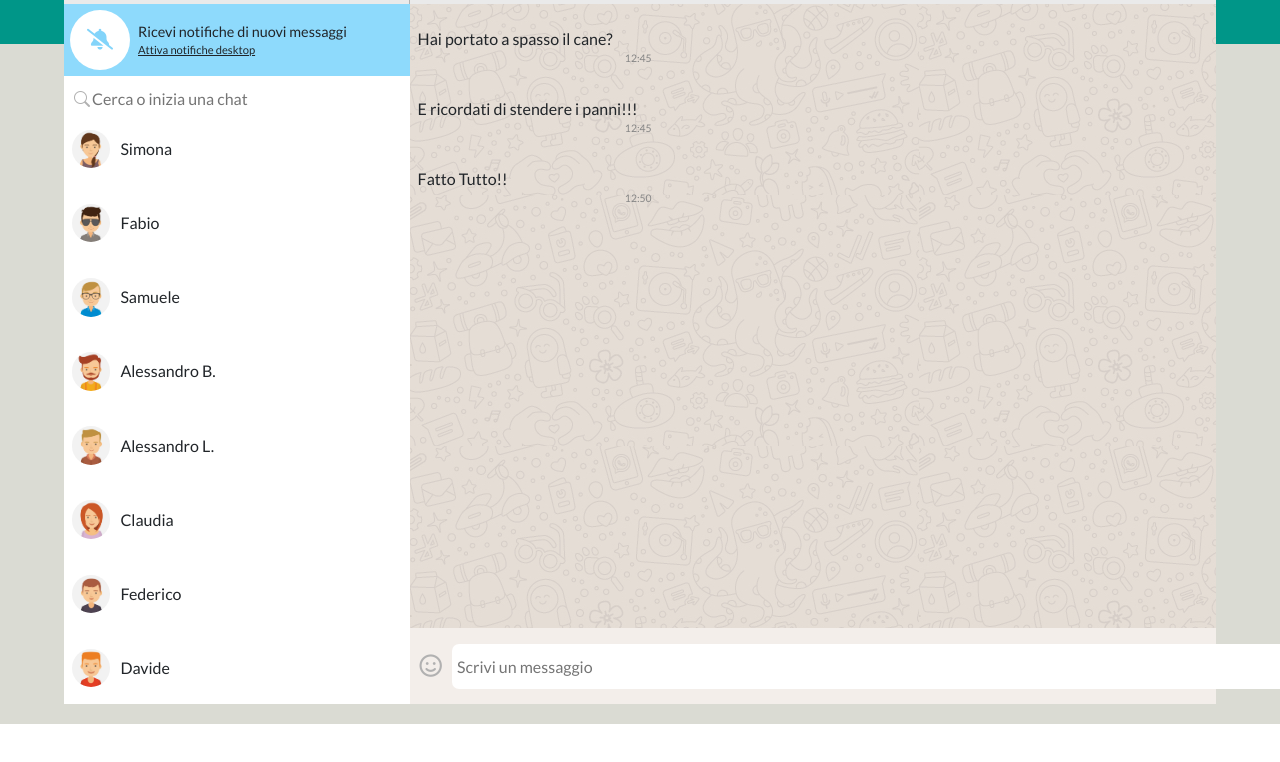
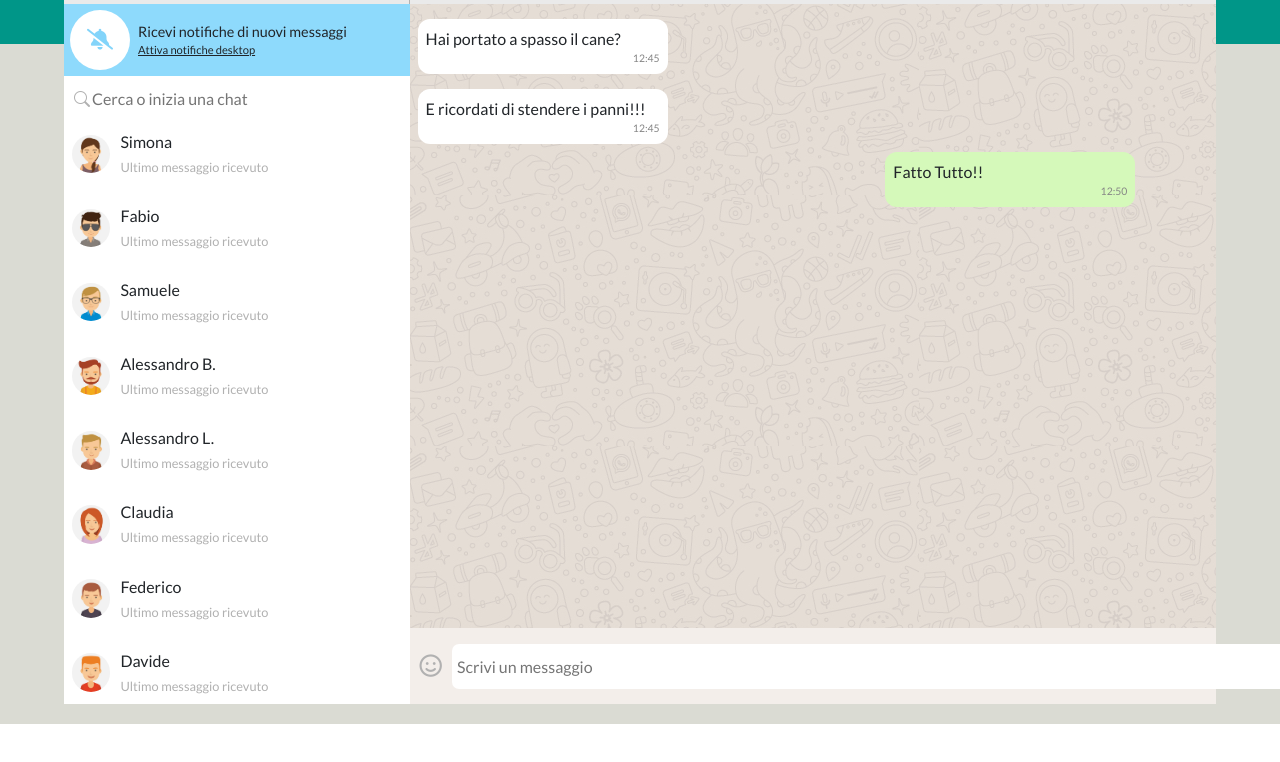
Before and after one commit to Clipper4rancione/vue-boolzapp, a plain HTML site: page milestone 2/index.html in a window 1280 px wide. Shown: the part 76-838 px from the top of the page. Drawn offline with nearby package versions, Linux system fonts and the light colour scheme.

Commit message:
milestone2 completed

```diff
--- a/milestone 2/index.html
+++ b/milestone 2/index.html
@@ -67,7 +67,7 @@
                                         <span class="name">{{contact.name}}</span>
                                         <span class="hour">{{contact.messages.hour}}</span>
                                     </div>
-                                     <span class="last-msg">{{contact.messages.date}}
+                                     <span class="last-msg">Ultimo messaggio ricevuto
                                      </span>
                                 </div>
                             </div>
@@ -96,8 +96,11 @@
 
                     <!-- SEZIONE CHAT -->
                     <div class="chat-wrap">
-                        <div class="chatbox" v-for="message in contacts[activeChat].messages">
-                            <div class="message" :class="received">
+                        <div class="chatbox">
+                            <div class="message"
+                            v-for="message in contacts[activeChat].messages"
+                            :class="message.status"
+                            >
                                 <div class="text">{{message.text}}</div>
                                 <div class="text-date">{{message.hour}}</div>
                             </div>
```
